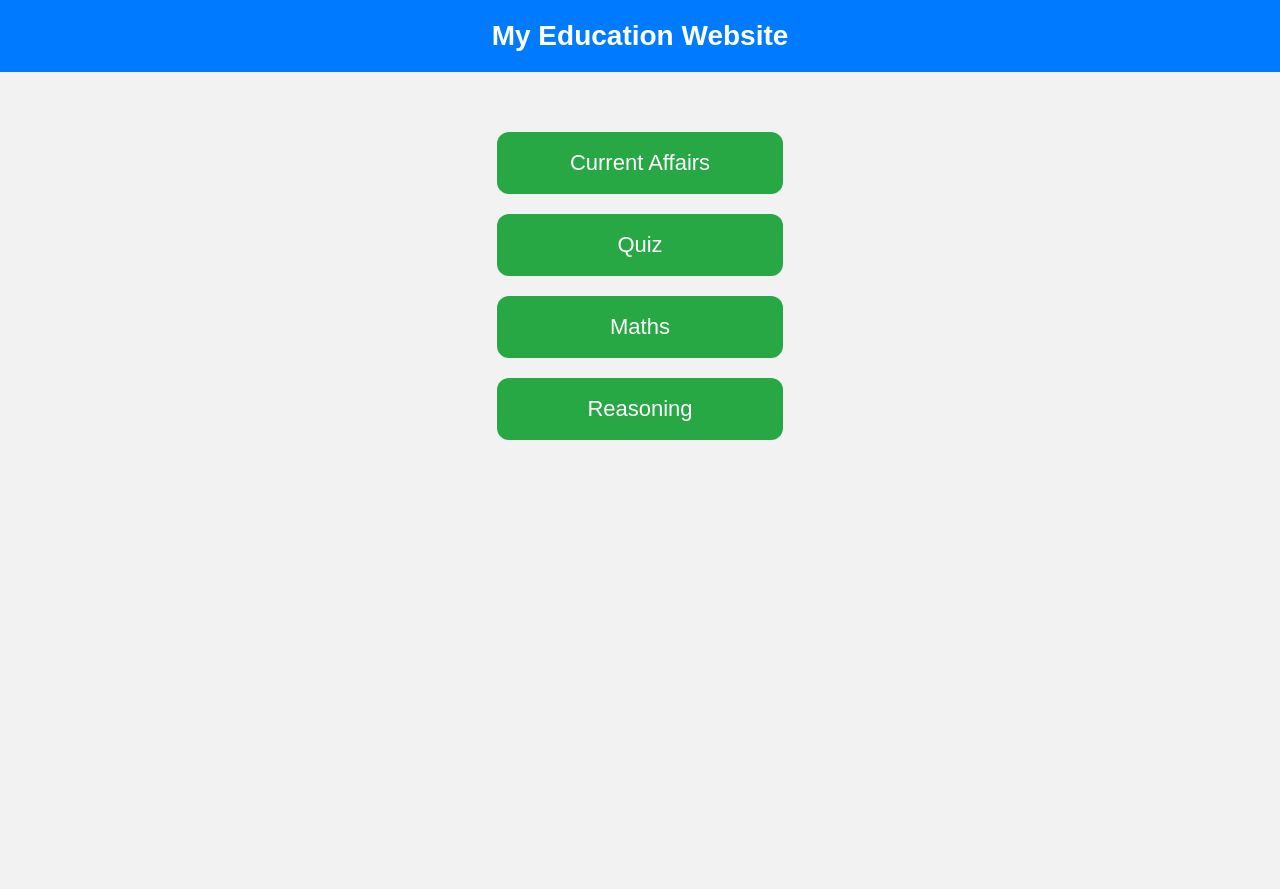
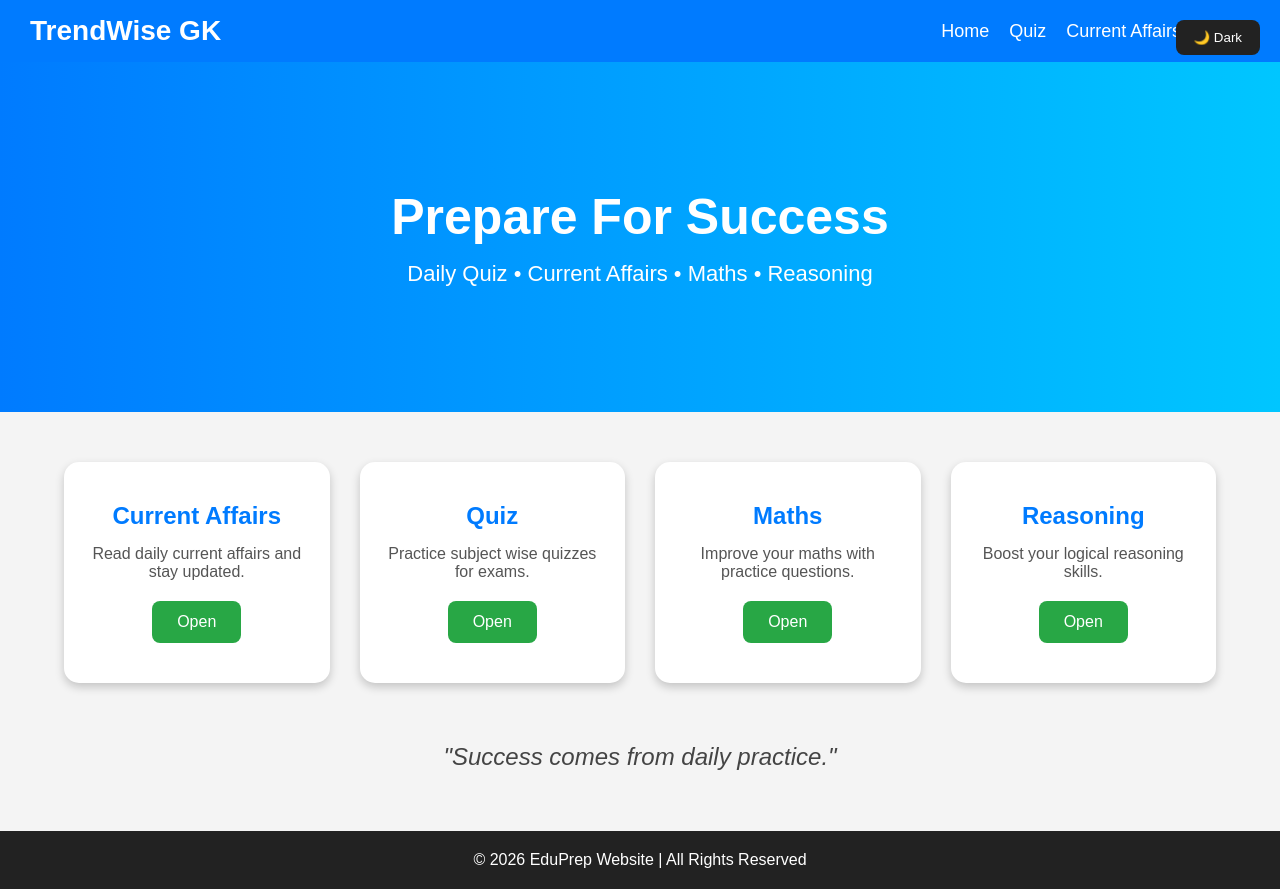
Before and after one commit to Gangotri-arch/Quiz-Website, a plain HTML site: page index.html in a window 1280 px wide. Before the commit the page ends 800 px from the top, so only its background shows below. Drawn offline with Linux system fonts and the light colour scheme.

Commit message:
Update index.html

```diff
--- a/index.html
+++ b/index.html
@@ -4,45 +4,179 @@
 <meta charset="UTF-8">
 <meta name="viewport" content="width=device-width, initial-scale=1.0">
 
-<title>Quiz Website</title>
+<title>TrendWise GK</title>
 
 <style>
 
-body{
+*{
     margin:0;
     padding:0;
+    box-sizing:border-box;
     font-family:Arial, sans-serif;
-    background:#f2f2f2;
-    text-align:center;
 }
 
-header{
+body{
+    background:#f4f4f4;
+    color:#222;
+}
+
+/* Navbar */
+
+nav{
     background:#007bff;
+    padding:15px 30px;
+    display:flex;
+    justify-content:space-between;
+    align-items:center;
+}
+
+.logo{
     color:white;
-    padding:20px;
     font-size:28px;
     font-weight:bold;
 }
 
-.container{
-    margin-top:60px;
+nav ul{
+    list-style:none;
+    display:flex;
+    gap:20px;
 }
 
-.btn{
-    display:block;
-    width:250px;
-    margin:20px auto;
-    padding:18px;
+nav ul li a{
+    color:white;
+    text-decoration:none;
+    font-size:18px;
+    transition:0.3s;
+}
+
+nav ul li a:hover{
+    color:yellow;
+}
+
+/* Hero Section */
+
+.hero{
+    height:350px;
+    background:linear-gradient(to right,#007bff,#00c6ff);
+    display:flex;
+    flex-direction:column;
+    justify-content:center;
+    align-items:center;
+    text-align:center;
+    color:white;
+    padding:20px;
+}
+
+.hero h1{
+    font-size:50px;
+    margin-bottom:15px;
+}
+
+.hero p{
+    font-size:22px;
+}
+
+/* Main Cards */
+
+.container{
+    width:90%;
+    margin:auto;
+    margin-top:50px;
+    display:grid;
+    grid-template-columns:repeat(auto-fit,minmax(250px,1fr));
+    gap:30px;
+}
+
+.card{
+    background:white;
+    padding:40px 20px;
+    border-radius:15px;
+    text-align:center;
+    box-shadow:0 4px 10px rgba(0,0,0,0.2);
+    transition:0.3s;
+}
+
+.card:hover{
+    transform:translateY(-10px);
+}
+
+.card h2{
+    margin-bottom:15px;
+    color:#007bff;
+}
+
+.card p{
+    margin-bottom:20px;
+    color:#555;
+}
+
+.card a{
+    display:inline-block;
+    padding:12px 25px;
     background:#28a745;
     color:white;
     text-decoration:none;
-    font-size:22px;
-    border-radius:12px;
+    border-radius:8px;
     transition:0.3s;
 }
 
-.btn:hover{
+.card a:hover{
     background:#1e7e34;
+}
+
+/* Quote Section */
+
+.quote{
+    margin:60px 20px;
+    text-align:center;
+    font-size:24px;
+    color:#444;
+    font-style:italic;
+}
+
+/* Footer */
+
+footer{
+    background:#222;
+    color:white;
+    text-align:center;
+    padding:20px;
+    margin-top:50px;
+}
+
+/* Dark Mode Button */
+
+#darkBtn{
+    position:fixed;
+    top:20px;
+    right:20px;
+    padding:10px 18px;
+    border:none;
+    border-radius:8px;
+    cursor:pointer;
+    background:#222;
+    color:white;
+    z-index:1000;
+}
+
+/* Dark Mode */
+
+.dark{
+    background:#121212;
+    color:white;
+}
+
+.dark .card{
+    background:#1f1f1f;
+    color:white;
+}
+
+.dark .card p{
+    color:#ccc;
+}
+
+.dark footer{
+    background:black;
 }
 
 </style>
@@ -50,29 +184,130 @@ header{
 
 <body>
 
-<header>
-    My Education Website
-</header>
+<!-- Dark Mode Button -->
+
+<button id="darkBtn" onclick="toggleDarkMode()">
+🌙 Dark
+</button>
+
+<!-- Navbar -->
+
+<nav>
+
+<div class="logo">
+TrendWise GK
+</div>
+
+<ul>
+<li><a href="index.html">Home</a></li>
+<li><a href="quiz.html">Quiz</a></li>
+<li><a href="current.html">Current Affairs</a></li>
+<li><a href="maths.html">Maths</a></li>
+</ul>
+
+</nav>
+
+<!-- Hero Section -->
+
+<section class="hero">
+
+<h1>
+Prepare For Success
+</h1>
+
+<p>
+Daily Quiz • Current Affairs • Maths • Reasoning
+</p>
+
+</section>
+
+<!-- Main Cards -->
 
 <div class="container">
 
-    <a href="current.html" class="btn">
-        Current Affairs
-    </a>
+<div class="card">
 
-    <a href="quiz.html" class="btn">
-        Quiz
-    </a>
+<h2>Current Affairs</h2>
 
-    <a href="maths.html" class="btn">
-        Maths
-    </a>
+<p>
+Read daily current affairs and stay updated.
+</p>
 
-    <a href="reasoning.html" class="btn">
-        Reasoning
-    </a>
+<a href="current.html">
+Open
+</a>
 
 </div>
 
+<div class="card">
+
+<h2>Quiz</h2>
+
+<p>
+Practice subject wise quizzes for exams.
+</p>
+
+<a href="quiz.html">
+Open
+</a>
+
+</div>
+
+<div class="card">
+
+<h2>Maths</h2>
+
+<p>
+Improve your maths with practice questions.
+</p>
+
+<a href="maths.html">
+Open
+</a>
+
+</div>
+
+<div class="card">
+
+<h2>Reasoning</h2>
+
+<p>
+Boost your logical reasoning skills.
+</p>
+
+<a href="reasoning.html">
+Open
+</a>
+
+</div>
+
+</div>
+
+<!-- Quote -->
+
+<div class="quote">
+
+"Success comes from daily practice."
+
+</div>
+
+<!-- Footer -->
+
+<footer>
+
+© 2026 EduPrep Website | All Rights Reserved
+
+</footer>
+
+<script>
+
+function toggleDarkMode(){
+
+    document.body.classList.toggle("dark");
+
+}
+
+</script>
+
 </body>
 </html>
```
